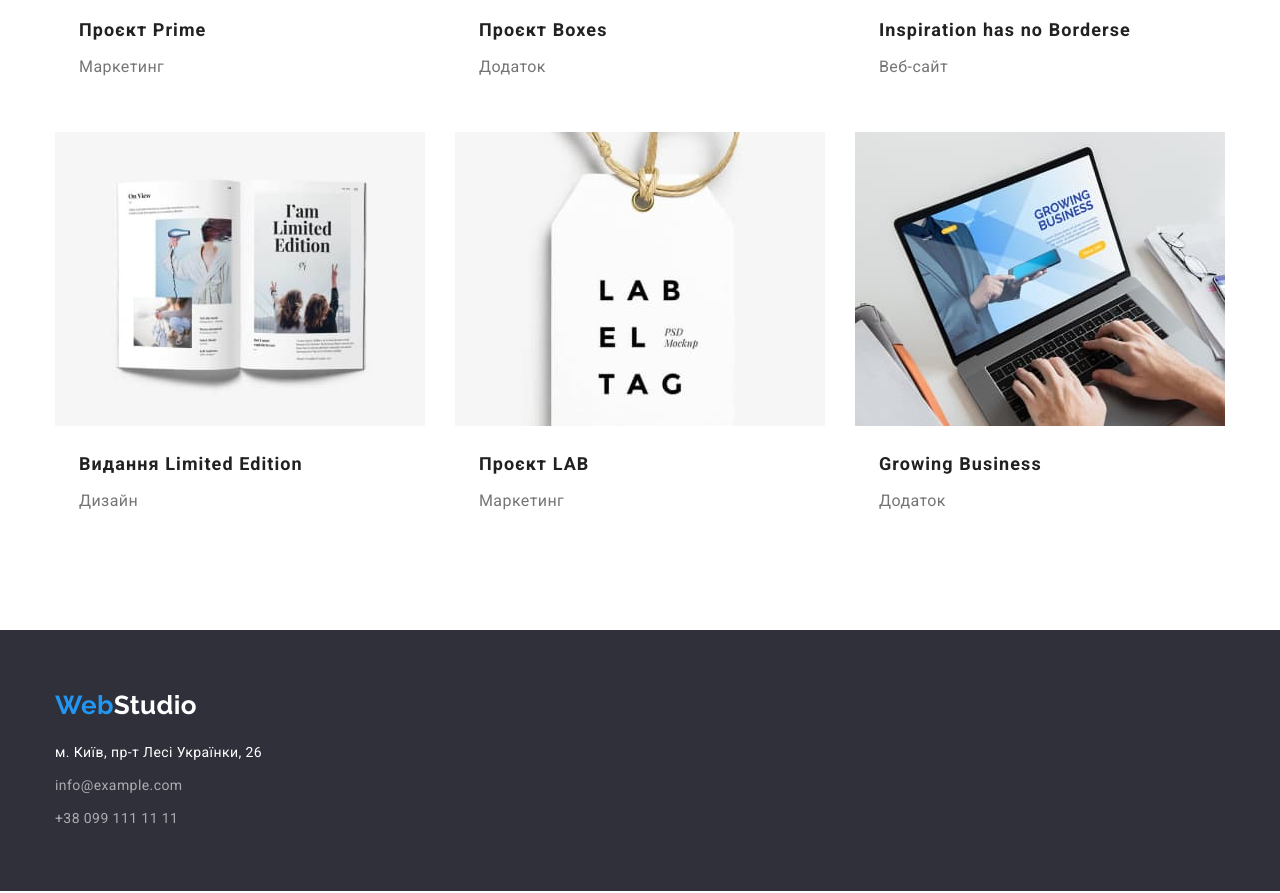
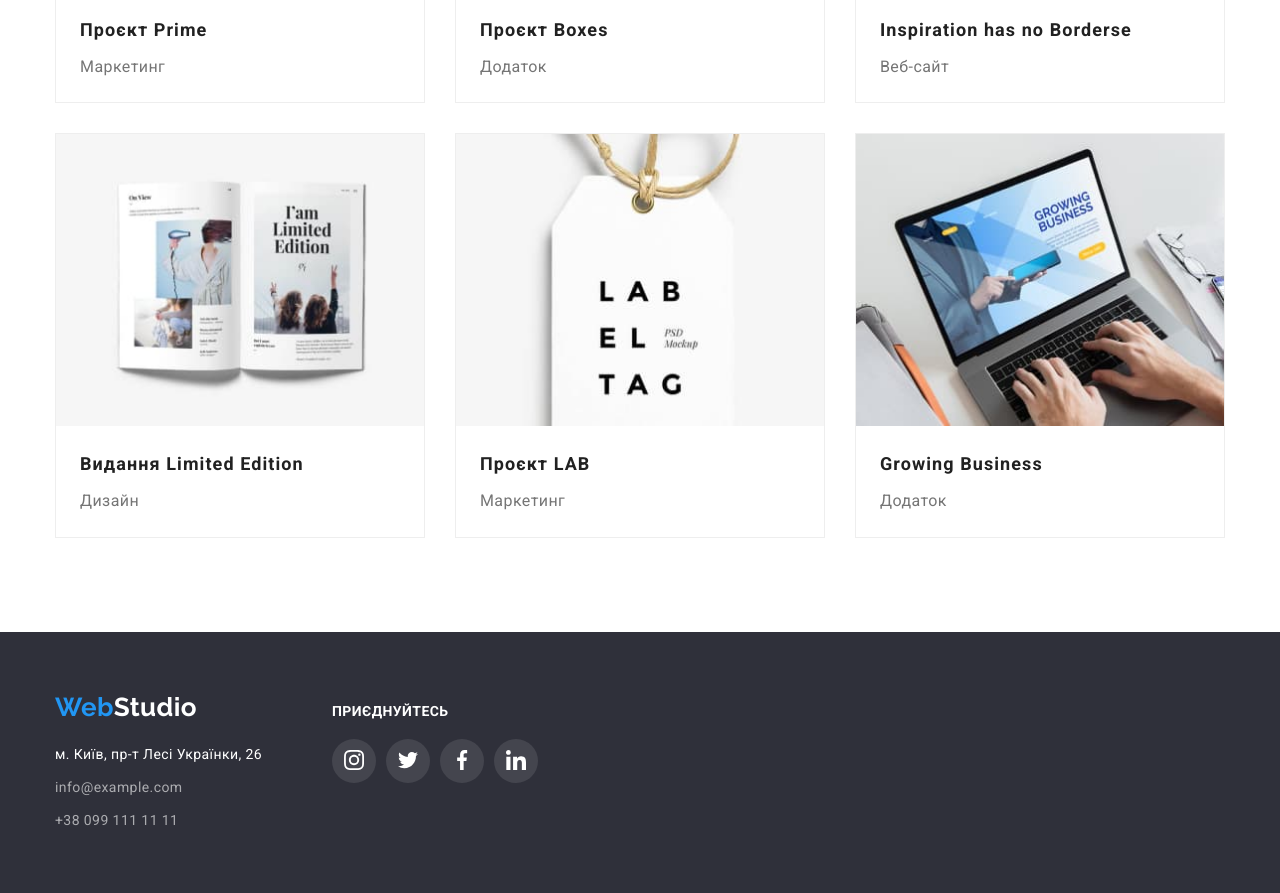
Before and after one commit to Liudmyla-ukraineif/goit-markup-hw-04, a plain HTML site: page portfolio.html in a window 1280 px wide. Shown: the part 1000-1893 px from the top of the page. Drawn offline with nearby package versions, Linux system fonts and the light colour scheme.

Commit message:
add shadow and icon in portfolio

```diff
--- a/css/styles.css
+++ b/css/styles.css
@@ -591,6 +591,12 @@ border-radius: 0px 0px 4px 4px;
     flex-basis: calc(100% / 3 - 30px);
     margin-top: 30px;
     margin-left: 30px;
+    border: 1px solid #EEEEEE;
+}
+
+.section-work-item:hover,
+.section-work-item:focus {
+    box-shadow: 0px 1px 1px rgba(0, 0, 0, 0.12), 0px 4px 4px rgba(0, 0, 0, 0.06), 1px 4px 6px rgba(0, 0, 0, 0.16);
 }
 
 .card {
--- a/portfolio.html
+++ b/portfolio.html
@@ -38,10 +38,16 @@
             </nav>
             <ul class="auth-nav list">
                 <li class="item">
-                    <a href="mailto:info@devstudio.com" class="auth-item link">info@devstudio.com</a>
+                    <a href="mailto:info@devstudio.com" class="auth-item link">
+                        <svg class="auth-icon" width="16" height="12">
+                            <use href="/images/icons.svg#envelope"></use>
+                        </svg>
+                        info@devstudio.com</a>
                 </li>
                 <li class="item">
-                    <a href="tel:+380961111111" class="auth-item link">+38 096 111 11 11</a>
+                    <a href="tel:+380961111111" class="auth-item link"><svg class="auth-icon" width="10" height="16">
+                        <use href="/images/icons.svg#smartphone"></use>
+                    </svg>+38 096 111 11 11</a>
                 </li>
             </ul>
         </div>
@@ -168,14 +174,17 @@
 
 <!-- section footer -->
     <footer class="footer">
-        <div class="container">
+        <div class="container cont-footer">
+            <div class="cont-adress">
                 <a href="./index.html" class="logo link" lang="en">
                     Web<span class="logo-footer">Studio</span>
                 </a>
                 <address class="address">
                     <ul class="address-nav list">
                         <li class="item">
-                        <a href="https://goo.gl/maps/ciSxTHAbRMph5zd46" target="_blank" rel="noopener nofollow noreferrer" class="link list address-footer">м. Київ, пр-т Лесі Українки, 26</a>
+                            <a href="https://goo.gl/maps/ciSxTHAbRMph5zd46" target="_blank"
+                                rel="noopener nofollow noreferrer" class="link list address-footer">м. Київ, пр-т Лесі
+                                Українки, 26</a>
                         </li>
                         <li class="item">
                             <a href="mailto:info@example.com" class="link list address-item">info@example.com</a>
@@ -186,6 +195,40 @@
                     </ul>
                 </address>
             </div>
+            <div class="cont-social">
+                <b class="cont-social-title">Приєднуйтесь</b>
+                <ul class="cont-list-social list">
+                    <li class="social-item">
+                        <a href="">
+                            <svg class="icon-social">
+                                <use href="./images/icons.svg#instagram">
+                                </svg>
+                        </a>
+                    </li>
+                    <li class="social-item">
+                        <a href="">
+                            <svg class="icon-social">
+                                <use href="./images/icons.svg#twitter">
+                                </svg>
+                        </a>
+                    </li>
+                    <li class="social-item">
+                        <a href="">
+                            <svg class="icon-social">
+                                <use href="./images/icons.svg#facebook">
+                                </svg>
+                        </a>
+                    </li>
+                    <li class="social-item">
+                        <a href="">
+                            <svg class="icon-social">
+                                <use href="./images/icons.svg#linkedin">
+                                </svg>
+                        </a>
+                    </li>
+                </ul>
+            </div>
+        </div>
 
     </footer>
 
```
Lines whose indentation alone changed are shown as unchanged.
